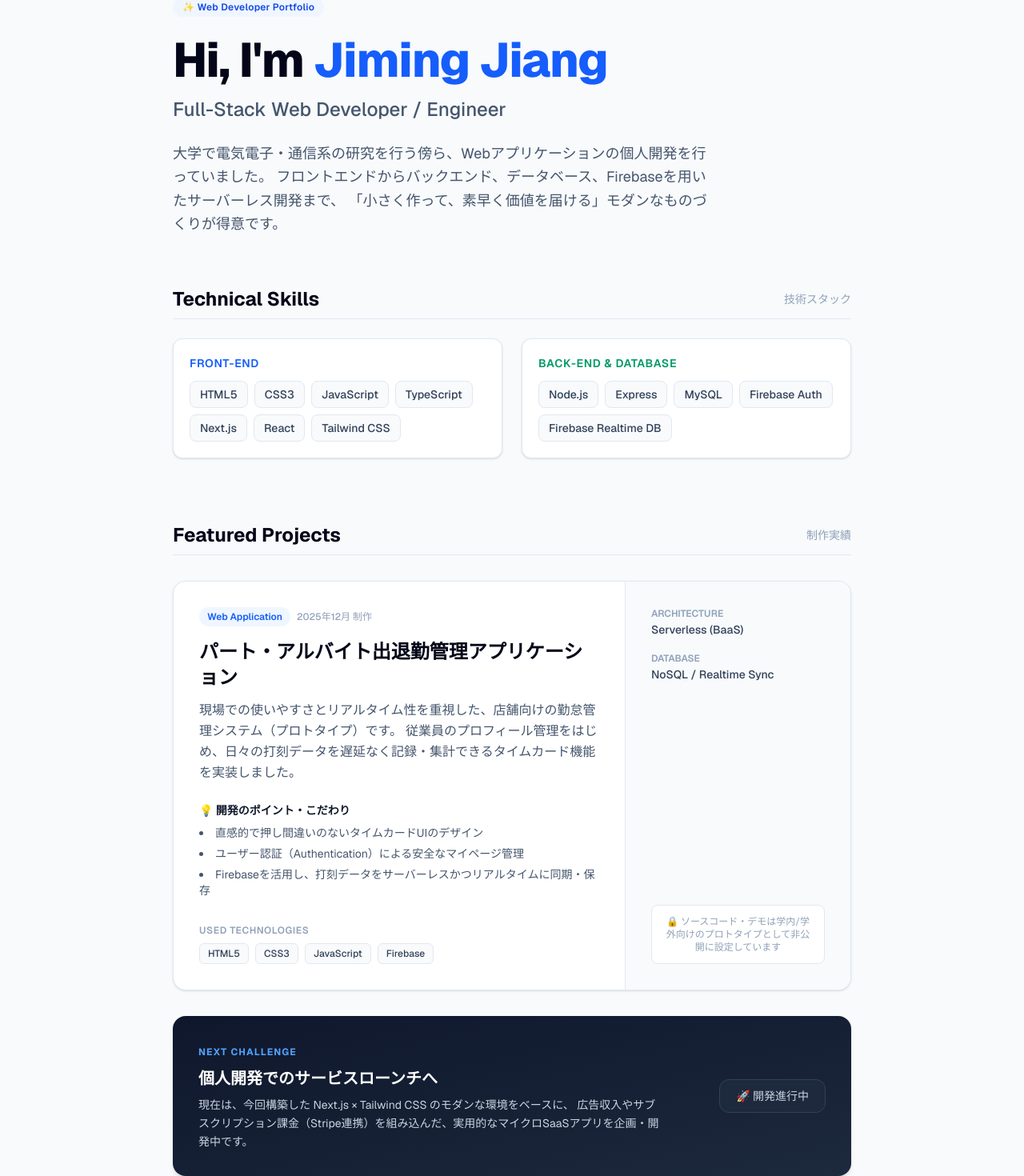
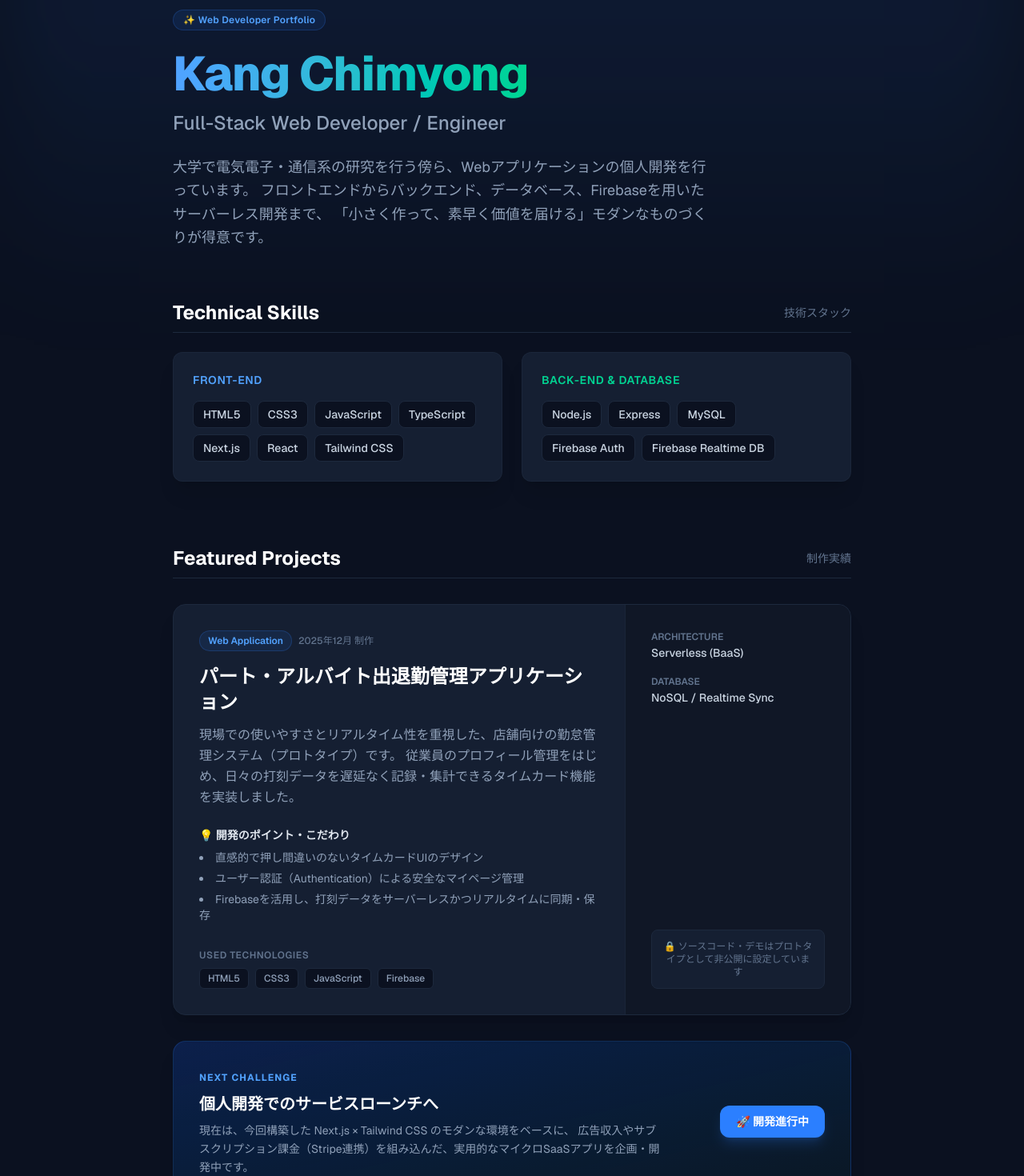
Before and after one commit to kang2120/my-portfolio, a Next.js app: page / in a window 1280 px wide. Shown: the part 100-1570 px from the top of the page at 80% size. Built offline with nearby package versions, Linux system fonts and the light colour scheme.

Commit message:
Fix: Remove duplicate app directory and unify into src

```diff
--- a/src/app/page.tsx
+++ b/src/app/page.tsx
@@ -2,42 +2,45 @@ import React from 'react'
 
 export default function Home() {
   return (
-    <div className="min-h-screen bg-slate-50 text-slate-800 font-sans selection:bg-blue-500 selection:text-white">
+    <div className="min-h-screen bg-[#0b1120] text-slate-300 font-sans selection:bg-blue-500 selection:text-white antialiased">
 
-      {/* ヒーローセクション（トップの自己紹介） */}
-      <header className="max-w-4xl mx-auto pt-24 px-6 pb-16 text-center md:text-left">
-        <div className="inline-flex items-center gap-2 px-3 py-1 bg-blue-50 text-blue-700 rounded-full text-xs font-semibold tracking-wide mb-6">
+      {/* 背景の装飾（グラデーションの光） */}
+      <div className="absolute top-0 left-1/2 -translate-x-1/2 w-full max-w-7xl h-[500px] bg-gradient-to-b from-blue-500/10 to-transparent blur-3xl pointer-events-none" />
+
+      {/* ヒーローセクション */}
+      <header className="relative max-w-4xl mx-auto pt-28 px-6 pb-16 text-center md:text-left">
+        <div className="inline-flex items-center gap-2 px-3 py-1 bg-blue-500/10 border border-blue-500/20 text-blue-400 rounded-full text-xs font-semibold tracking-wide mb-6">
           ✨ Web Developer Portfolio
         </div>
-        <h1 className="text-4xl md:text-6xl font-extrabold text-slate-950 tracking-tight">
-          Hi, I'm <span className="text-blue-600">Jiming Jiang</span>
+        <h1 className="text-4xl md:text-6xl font-extrabold text-white tracking-tight">
+          <span className="text-transparent bg-clip-text bg-gradient-to-r from-blue-400 to-emerald-400">Kang Chimyong</span>
         </h1>
-        <p className="mt-4 text-xl md:text-2xl text-slate-600 font-medium">
+        <p className="mt-4 text-xl md:text-2xl text-slate-400 font-medium">
           Full-Stack Web Developer / Engineer
         </p>
-        <p className="mt-6 text-base md:text-lg text-slate-600 leading-relaxed max-w-2xl">
-          大学で電気電子・通信系の研究を行う傍ら、Webアプリケーションの個人開発を行っていました。
+        <p className="mt-6 text-base md:text-lg text-slate-400 leading-relaxed max-w-2xl">
+          大学で電気電子・通信系の研究を行う傍ら、Webアプリケーションの個人開発を行っています。
           フロントエンドからバックエンド、データベース、Firebaseを用いたサーバーレス開発まで、
           「小さく作って、素早く価値を届ける」モダンなものづくりが得意です。
         </p>
       </header>
 
-      <main className="max-w-4xl mx-auto px-6 pb-24 space-y-20">
+      <main className="relative max-w-4xl mx-auto px-6 pb-24 space-y-20">
 
         {/* スキルセクション */}
         <section>
-          <div className="flex items-center justify-between border-b border-slate-200 pb-2">
-            <h2 className="text-2xl font-bold text-slate-950">Technical Skills</h2>
-            <span className="text-sm text-slate-400 font-medium">技術スタック</span>
+          <div className="flex items-center justify-between border-b border-slate-800 pb-2">
+            <h2 className="text-2xl font-bold text-white">Technical Skills</h2>
+            <span className="text-sm text-slate-500 font-medium">技術スタック</span>
           </div>
 
           <div className="mt-6 grid grid-cols-1 md:grid-cols-2 gap-6">
             {/* フロントエンド */}
-            <div className="bg-white border border-slate-200 rounded-xl p-5 shadow-sm">
-              <h3 className="text-sm font-semibold text-blue-600 uppercase tracking-wider mb-3">Front-end</h3>
+            <div className="bg-[#151f32] border border-slate-800/80 rounded-xl p-6 shadow-xl backdrop-blur-sm">
+              <h3 className="text-sm font-semibold text-blue-400 uppercase tracking-wider mb-4">Front-end</h3>
               <div className="flex flex-wrap gap-2">
                 {['HTML5', 'CSS3', 'JavaScript', 'TypeScript', 'Next.js', 'React', 'Tailwind CSS'].map((skill) => (
-                  <span key={skill} className="bg-slate-50 border border-slate-200 text-slate-700 px-3 py-1.5 rounded-lg text-sm font-medium">
+                  <span key={skill} className="bg-[#0b1120] border border-slate-800 text-slate-300 px-3 py-1.5 rounded-lg text-sm font-medium hover:border-blue-500/50 transition-colors duration-300">
                     {skill}
                   </span>
                 ))}
@@ -45,11 +48,11 @@ export default function Home() {
             </div>
 
             {/* バックエンド & データベース */}
-            <div className="bg-white border border-slate-200 rounded-xl p-5 shadow-sm">
-              <h3 className="text-sm font-semibold text-emerald-600 uppercase tracking-wider mb-3">Back-end & Database</h3>
+            <div className="bg-[#151f32] border border-slate-800/80 rounded-xl p-6 shadow-xl backdrop-blur-sm">
+              <h3 className="text-sm font-semibold text-emerald-400 uppercase tracking-wider mb-4">Back-end & Database</h3>
               <div className="flex flex-wrap gap-2">
                 {['Node.js', 'Express', 'MySQL', 'Firebase Auth', 'Firebase Realtime DB'].map((skill) => (
-                  <span key={skill} className="bg-slate-50 border border-slate-200 text-slate-700 px-3 py-1.5 rounded-lg text-sm font-medium">
+                  <span key={skill} className="bg-[#0b1120] border border-slate-800 text-slate-300 px-3 py-1.5 rounded-lg text-sm font-medium hover:border-emerald-500/50 transition-colors duration-300">
                     {skill}
                   </span>
                 ))}
@@ -60,39 +63,38 @@ export default function Home() {
 
         {/* 実績セクション */}
         <section>
-          <div className="flex items-center justify-between border-b border-slate-200 pb-2">
-            <h2 className="text-2xl font-bold text-slate-950">Featured Projects</h2>
-            <span className="text-sm text-slate-400 font-medium">制作実績</span>
+          <div className="flex items-center justify-between border-b border-slate-800 pb-2">
+            <h2 className="text-2xl font-bold text-white">Featured Projects</h2>
+            <span className="text-sm text-slate-500 font-medium">制作実績</span>
           </div>
 
           <div className="mt-8 grid grid-cols-1 gap-8">
 
-            {/* プロジェクト：勤怠管理アプリ */}
-            <div className="bg-white border border-slate-200 rounded-2xl overflow-hidden shadow-sm hover:shadow-md transition-all duration-300 grid grid-cols-1 md:grid-cols-3">
+            {/* プロジェクト：勤怠管理アプリ（ホバーで浮き出る＆枠が光る） */}
+            <div className="group bg-[#151f32] border border-slate-800 rounded-2xl overflow-hidden shadow-xl hover:border-blue-500/40 hover:-translate-y-1 transition-all duration-300 grid grid-cols-1 md:grid-cols-3">
 
-              {/* 左側：プロジェクトの概要・特徴（2カラム分） */}
+              {/* 左側：プロジェクトの概要（2カラム分） */}
               <div className="p-6 md:p-8 md:col-span-2 flex flex-col justify-between">
                 <div>
                   <div className="flex items-center gap-2">
-                    <span className="text-xs font-semibold text-blue-600 bg-blue-50 px-2.5 py-1 rounded-full">
+                    <span className="text-xs font-semibold text-blue-400 bg-blue-500/10 border border-blue-500/20 px-2.5 py-1 rounded-full">
                       Web Application
                     </span>
-                    <span className="text-xs font-medium text-slate-400">2025年12月 制作</span>
+                    <span className="text-xs font-medium text-slate-500">2025年12月 制作</span>
                   </div>
 
-                  <h3 className="mt-4 text-xl font-bold text-slate-950 md:text-2xl">
+                  <h3 className="mt-4 text-xl font-bold text-white md:text-2xl group-hover:text-blue-400 transition-colors duration-300">
                     パート・アルバイト出退勤管理アプリケーション
                   </h3>
 
-                  <p className="mt-3 text-sm md:text-base text-slate-600 leading-relaxed">
+                  <p className="mt-3 text-sm md:text-base text-slate-400 leading-relaxed">
                     現場での使いやすさとリアルタイム性を重視した、店舗向けの勤怠管理システム（プロトタイプ）です。
                     従業員のプロフィール管理をはじめ、日々の打刻データを遅延なく記録・集計できるタイムカード機能を実装しました。
                   </p>
 
-                  {/* こだわったポイント */}
                   <div className="mt-6">
-                    <h4 className="text-sm font-semibold text-slate-900">💡 開発のポイント・こだわり</h4>
-                    <ul className="mt-2 text-sm text-slate-600 space-y-1.5 list-disc list-inside">
+                    <h4 className="text-sm font-semibold text-slate-200">💡 開発のポイント・こだわり</h4>
+                    <ul className="mt-2 text-sm text-slate-400 space-y-1.5 list-disc list-inside">
                       <li>直感的で押し間違いのないタイムカードUIのデザイン</li>
                       <li>ユーザー認証（Authentication）による安全なマイページ管理</li>
                       <li>Firebaseを活用し、打刻データをサーバーレスかつリアルタイムに同期・保存</li>
@@ -102,10 +104,10 @@ export default function Home() {
 
                 {/* 技術スタックバッジ */}
                 <div className="mt-8">
-                  <h4 className="text-xs font-semibold text-slate-400 uppercase tracking-wider">Used Technologies</h4>
+                  <h4 className="text-xs font-semibold text-slate-500 uppercase tracking-wider">Used Technologies</h4>
                   <div className="mt-2 flex flex-wrap gap-2">
                     {['HTML5', 'CSS3', 'JavaScript', 'Firebase'].map((tech) => (
-                      <span key={tech} className="bg-slate-50 border border-slate-200 text-slate-700 px-2.5 py-1 rounded-md text-xs font-medium">
+                      <span key={tech} className="bg-[#0b1120] border border-slate-800 text-slate-400 px-2.5 py-1 rounded-md text-xs font-medium">
                         {tech}
                       </span>
                     ))}
@@ -113,39 +115,39 @@ export default function Home() {
                 </div>
               </div>
 
-              {/* 右側：補足情報やステータス（1カラム分） */}
-              <div className="bg-slate-50 p-6 md:p-8 border-t md:border-t-0 md:border-l border-slate-200 flex flex-col justify-between">
+              {/* 右側：補足情報 */}
+              <div className="bg-[#101726] p-6 md:p-8 border-t md:border-t-0 md:border-l border-slate-800/80 flex flex-col justify-between">
                 <div className="space-y-4">
                   <div>
-                    <span className="block text-xs font-semibold text-slate-400 uppercase">Architecture</span>
-                    <span className="text-sm font-medium text-slate-700">Serverless (BaaS)</span>
+                    <span className="block text-xs font-semibold text-slate-500 uppercase">Architecture</span>
+                    <span className="text-sm font-medium text-slate-300">Serverless (BaaS)</span>
                   </div>
                   <div>
-                    <span className="block text-xs font-semibold text-slate-400 uppercase">Database</span>
-                    <span className="text-sm font-medium text-slate-700">NoSQL / Realtime Sync</span>
+                    <span className="block text-xs font-semibold text-slate-500 uppercase">Database</span>
+                    <span className="text-sm font-medium text-slate-300">NoSQL / Realtime Sync</span>
                   </div>
                 </div>
 
                 <div className="mt-8 md:mt-0">
-                  <div className="text-xs text-slate-400 bg-white border border-slate-200 rounded-lg p-3 text-center">
-                    🔒 ソースコード・デモは学内/学外向けのプロトタイプとして非公開に設定しています
+                  <div className="text-xs text-slate-500 bg-[#151f32] border border-slate-800 rounded-lg p-3 text-center">
+                    🔒 ソースコード・デモはプロトタイプとして非公開に設定しています
                   </div>
                 </div>
               </div>
 
             </div>
 
-            {/* 今後の展望カード（副業アプリへの布石） */}
-            <div className="bg-gradient-to-br from-slate-900 to-slate-800 rounded-2xl p-8 text-center md:text-left flex flex-col md:flex-row items-center justify-between shadow-md">
-              <div className="max-w-xl">
+            {/* 今後の展望カード */}
+            <div className="relative overflow-hidden bg-gradient-to-br from-blue-600/20 to-emerald-600/5 border border-blue-500/20 rounded-2xl p-8 text-center md:text-left flex flex-col md:flex-row items-center justify-between shadow-xl">
+              <div className="max-w-xl relative z-10">
                 <span className="text-xs font-bold text-blue-400 uppercase tracking-widest">Next Challenge</span>
                 <h3 className="text-xl font-bold text-white mt-2">個人開発でのサービスローンチへ</h3>
-                <p className="text-slate-300 text-sm mt-2 leading-relaxed">
+                <p className="text-slate-400 text-sm mt-2 leading-relaxed">
                   現在は、今回構築した Next.js × Tailwind CSS のモダンな環境をベースに、
                   広告収入やサブスクリプション課金（Stripe連携）を組み込んだ、実用的なマイクロSaaSアプリを企画・開発中です。
                 </p>
               </div>
-              <div className="mt-6 md:mt-0 bg-slate-800 text-slate-300 px-5 py-2.5 rounded-xl text-sm border border-slate-700 font-medium whitespace-nowrap">
+              <div className="mt-6 md:mt-0 relative z-10 bg-blue-500 hover:bg-blue-600 text-white px-5 py-2.5 rounded-xl text-sm font-semibold transition-colors duration-300 shadow-lg shadow-blue-500/20 whitespace-nowrap cursor-default">
                 🚀 開発進行中
               </div>
             </div>
@@ -155,8 +157,8 @@ export default function Home() {
       </main>
 
       {/* フッター */}
-      <footer className="border-t border-slate-200 bg-white py-8 text-center text-sm text-slate-400">
-        <p>© {new Date().getFullYear()} Jiming Jiang. All rights reserved.</p>
+      <footer className="border-t border-slate-900 bg-[#070c17] py-8 text-center text-sm text-slate-600">
+        <p>© {new Date().getFullYear()} Kang Chimyong. All rights reserved.</p>
       </footer>
 
     </div>
```
